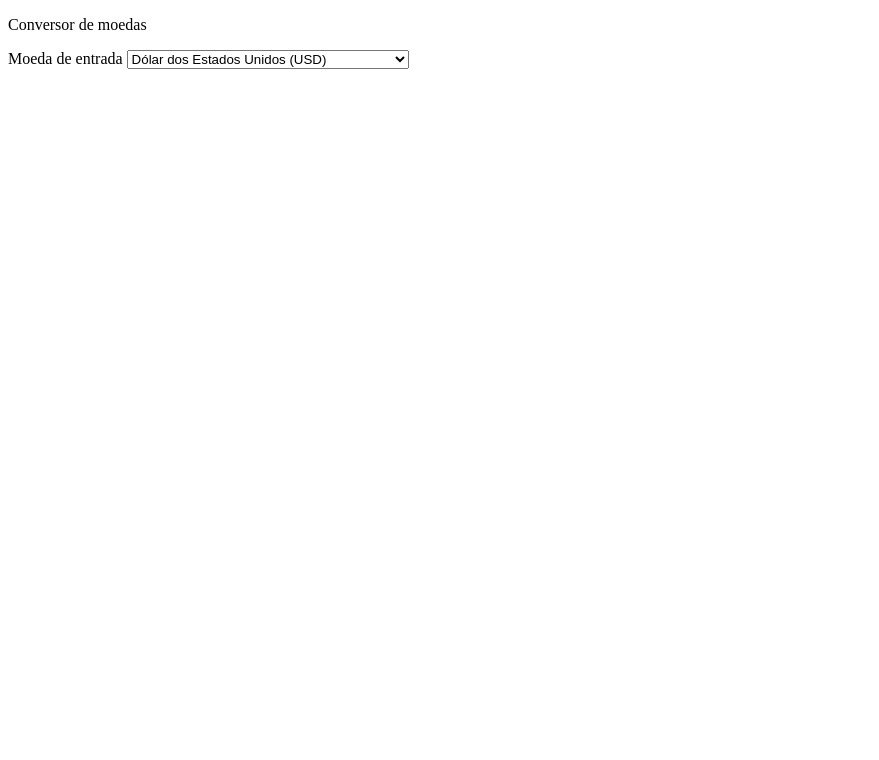
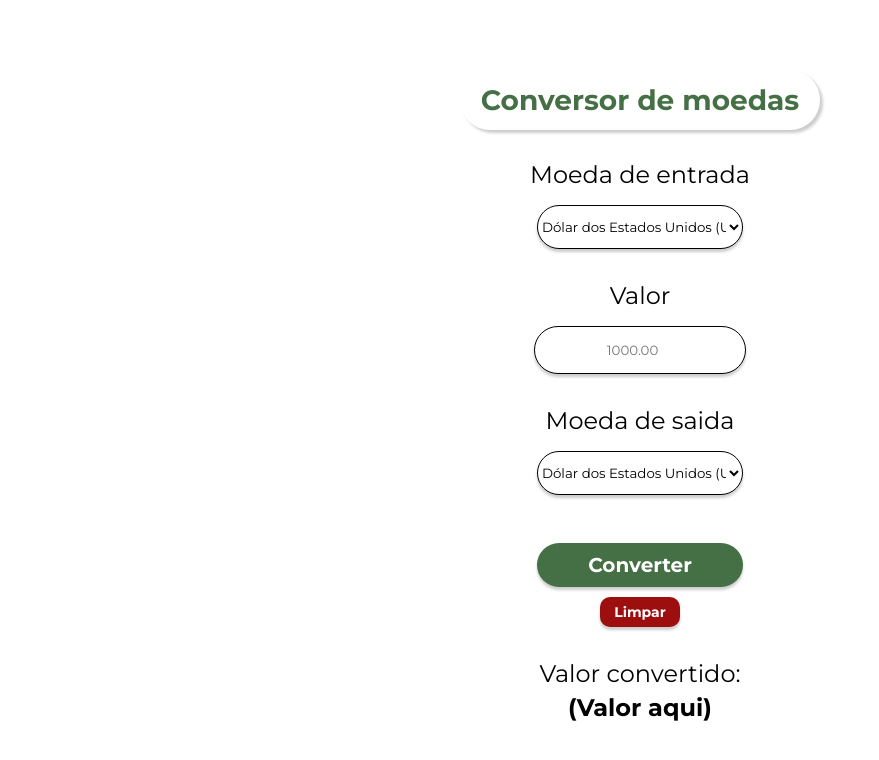
Before and after one commit to joaovnpt/conversor-monetario, a plain HTML site: page conversorMonetario.html in a window 1280 px wide. Shown: the whole page, without its empty margins (0-879 px from the left). Drawn offline with Linux system fonts and the light colour scheme.

Commit message:
finalizado

```diff
--- a/conversorMonetario.html
+++ b/conversorMonetario.html
@@ -3,6 +3,7 @@
   <head>
     <meta charset="UTF-8" />
     <meta name="viewport" content="width=device-width, initial-scale=1.0" />
+    <link rel="stylesheet" href="style.css">
     <title>Conversor Monetário</title>
   </head>
   <body>
@@ -84,8 +85,92 @@
           <option value="bob">Boliviano (BOB)</option>
         </select>
       </section>
-      <section class="valor-container"></section>
-      <section class="moeda-de-saida-container"></section>
+      <section class="valor-container">
+        <label for="valor">Valor</label>
+        <input type="number" placeholder="1000.00" />
+      </section>
+      <section class="moeda-de-saida-container">
+        <label for="moeda-saida">Moeda de saida</label>
+        <select name="moeda-saida" id="moeda-saida-select">
+          <option value="usd">Dólar dos Estados Unidos (USD)</option>
+          <option value="eur">Euro (EUR)</option>
+          <option value="jpy">Iene Japonês (JPY)</option>
+          <option value="gbp">Libra Esterlina (GBP)</option>
+          <option value="aud">Dólar Australiano (AUD)</option>
+          <option value="cad">Dólar Canadense (CAD)</option>
+          <option value="chf">Franco Suíço (CHF)</option>
+          <option value="cny">Yuan Chinês (CNY)</option>
+          <option value="sek">Coroa Sueca (SEK)</option>
+          <option value="nzd">Dólar Neozelandês (NZD)</option>
+          <option value="mxn">Peso Mexicano (MXN)</option>
+          <option value="sgd">Dólar de Singapura (SGD)</option>
+          <option value="hkd">Dólar de Hong Kong (HKD)</option>
+          <option value="nok">Coroa Norueguesa (NOK)</option>
+          <option value="krw">Won Sul-Coreano (KRW)</option>
+          <option value="try">Lira Turca (TRY)</option>
+          <option value="inr">Rúpia Indiana (INR)</option>
+          <option value="rub">Rublo Russo (RUB)</option>
+          <option value="zar">Rand Sul-Africano (ZAR)</option>
+          <option value="brl">Real Brasileiro (BRL)</option>
+          <option value="pln">Zloty Polonês (PLN)</option>
+          <option value="dkk">Coroa Dinamarquesa (DKK)</option>
+          <option value="twd">Novo Dólar Taiwanês (TWD)</option>
+          <option value="thb">Baht Tailandês (THB)</option>
+          <option value="myr">Ringgit Malaio (MYR)</option>
+          <option value="huf">Florim Húngaro (HUF)</option>
+          <option value="czk">Coroa Tcheca (CZK)</option>
+          <option value="ils">Novo Shekel Israelense (ILS)</option>
+          <option value="clp">Peso Chileno (CLP)</option>
+          <option value="php">Peso Filipino (PHP)</option>
+          <option value="aed">Dirham dos Emirados Árabes Unidos (AED)</option>
+          <option value="cop">Peso Colombiano (COP)</option>
+          <option value="sar">Riyal Saudita (SAR)</option>
+          <option value="idr">Rupia Indonésia (IDR)</option>
+          <option value="qar">Rial do Catar (QAR)</option>
+          <option value="egp">Libra Egípcia (EGP)</option>
+          <option value="bdt">Taka de Bangladesh (BDT)</option>
+          <option value="vnd">Dong Vietnamita (VND)</option>
+          <option value="pkr">Rúpia Paquistanesa (PKR)</option>
+          <option value="ngn">Naira Nigeriana (NGN)</option>
+          <option value="lkr">Rúpia do Sri Lanka (LKR)</option>
+          <option value="kes">Xelim Queniano (KES)</option>
+          <option value="ars">Peso Argentino (ARS)</option>
+          <option value="kzt">Tenge Cazaque (KZT)</option>
+          <option value="ghs">Cedi Ganês (GHS)</option>
+          <option value="uyu">Peso Uruguaio (UYU)</option>
+          <option value="mad">Dirham Marroquino (MAD)</option>
+          <option value="ron">Leu Romeno (RON)</option>
+          <option value="jod">Dinar Jordaniano (JOD)</option>
+          <option value="azn">Manat Azeri (AZN)</option>
+          <option value="omr">Rial Omanense (OMR)</option>
+          <option value="syp">Libra Síria (SYP)</option>
+          <option value="xaf">Franco CFA BEAC (XAF)</option>
+          <option value="xcd">Dólar do Caribe Oriental (XCD)</option>
+          <option value="bzd">Dólar de Belize (BZD)</option>
+          <option value="fjd">Dólar Fijiano (FJD)</option>
+          <option value="nad">Dólar Namibiano (NAD)</option>
+          <option value="pgk">Kina da Papua Nova Guiné (PGK)</option>
+          <option value="xof">Franco CFA BCEAO (XOF)</option>
+          <option value="tzs">Xelim Tanzaniano (TZS)</option>
+          <option value="mkd">Denar Macedônio (MKD)</option>
+          <option value="afn">Afegane (AFN)</option>
+          <option value="gtq">Quetzal Guatemalteco (GTQ)</option>
+          <option value="crc">Colón Costarriquenho (CRC)</option>
+          <option value="dop">Peso Dominicano (DOP)</option>
+          <option value="pyg">Guarani Paraguaio (PYG)</option>
+          <option value="bob">Boliviano (BOB)</option>
+        </select>
+      </section>
+
+      <section class="buttons-container">
+        <button class="converter-button">Converter</button>
+        <button class="limpar-button">Limpar</button>
+      </section>
+
+      <section class="valor-convertido">
+        <p>Valor convertido:</p>
+        <p class="numero-valor">(Valor aqui)</p>
+      </section>
     </main>
   </body>
 </html>
--- a/style.css
+++ b/style.css
@@ -0,0 +1,105 @@
+@import url('https://fonts.googleapis.com/css2?family=Montserrat:ital,wght@0,100..900;1,100..900&display=swap');
+
+* {
+    font-family: 'montserrat';
+    margin: 0;
+}
+
+main, header {
+    display: flex;
+    justify-content: center;
+    align-items: center;
+    flex-direction: column;
+}
+
+header {
+    margin-top: 70px;
+    margin-bottom: 30px;
+}
+
+main {
+    gap: 2rem;
+}
+
+section {
+    display: flex;
+    justify-content: center;
+    align-items: center;
+    flex-direction: column;
+}
+
+.title-container {
+    width: 360px;
+    height: 60px;
+    background-color: white;
+    border-radius: 50px;
+    box-shadow: 3px 3px 3px rgba(0, 0, 0, 0.2);
+}
+
+.title-container p {
+    font-size: 28px;
+    color: rgba(69, 111, 68, 1);
+    font-weight: bold;
+}
+
+label {
+    font-size: 24px;
+    margin-bottom: 1rem;
+}
+
+select, input {
+    text-align: center;
+    width: 206px;
+    height: 44px;
+    border-radius: 50px;
+    border: 1px solid black;
+    background-color: white;
+    outline: 0;
+}
+
+.buttons-container {
+    margin-top: 1rem;
+    gap: 10px;
+    display: flex;
+    justify-content: center;
+}
+
+.converter-button {
+    width: 206px;
+    height: 44px;
+    border: none;
+    outline: none;
+    background-color: rgba(69, 111, 68, 1);
+    border-radius: 50px;
+    color: white;
+    font-weight: bold;
+    font-size: 20px;
+}
+
+.limpar-button {
+    width: 80px;
+    height: 30px;
+    border: none;
+    outline: none;
+    border-radius: 10px;
+    color: white;
+    font-weight: bold;
+    font-size: 14px;
+    background-color: rgba(157, 14, 15, 1);
+}
+
+.valor-convertido p {
+    font-size: 24px;
+}
+
+.valor-convertido {
+    gap: 5px;
+}
+
+.numero-valor {
+    font-weight: bold;
+}
+
+input, select, button {
+    box-shadow: 0px 3px 3px rgba(0, 0, 0, 0.2);
+}
```
